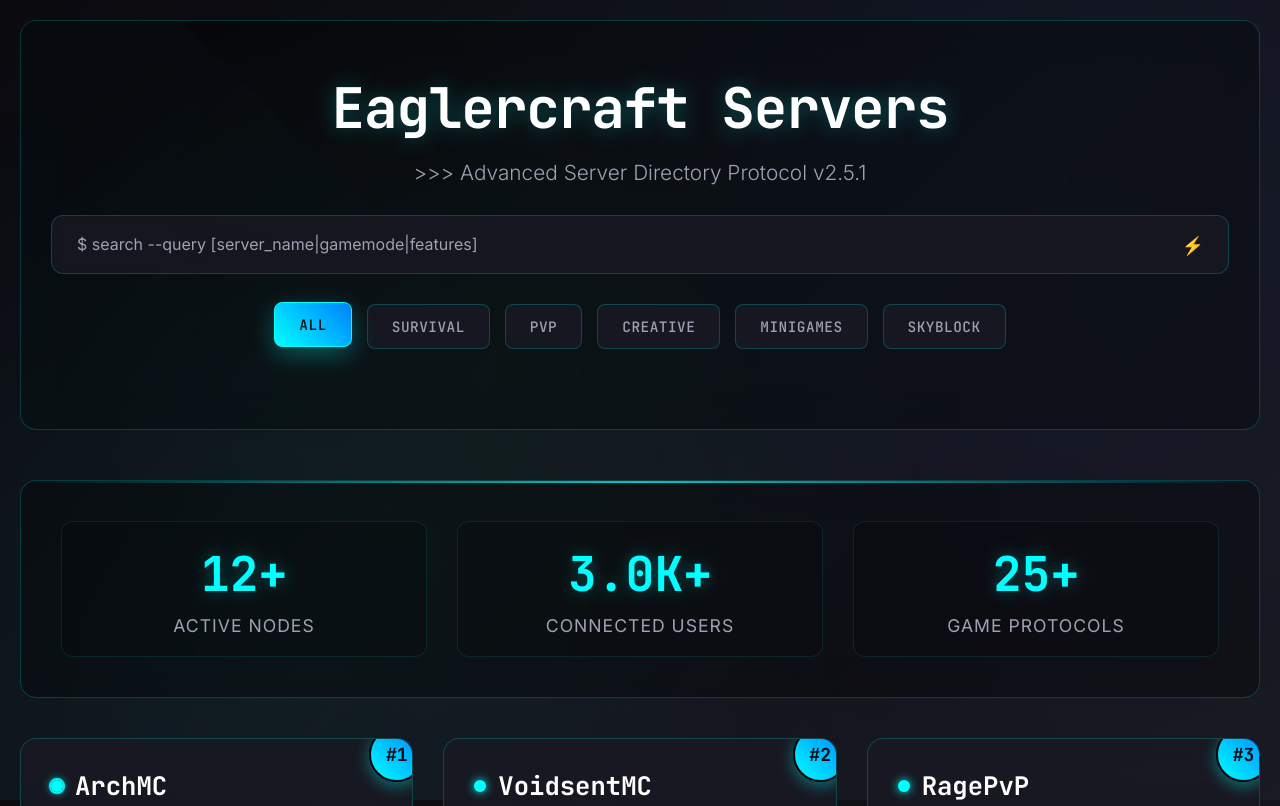
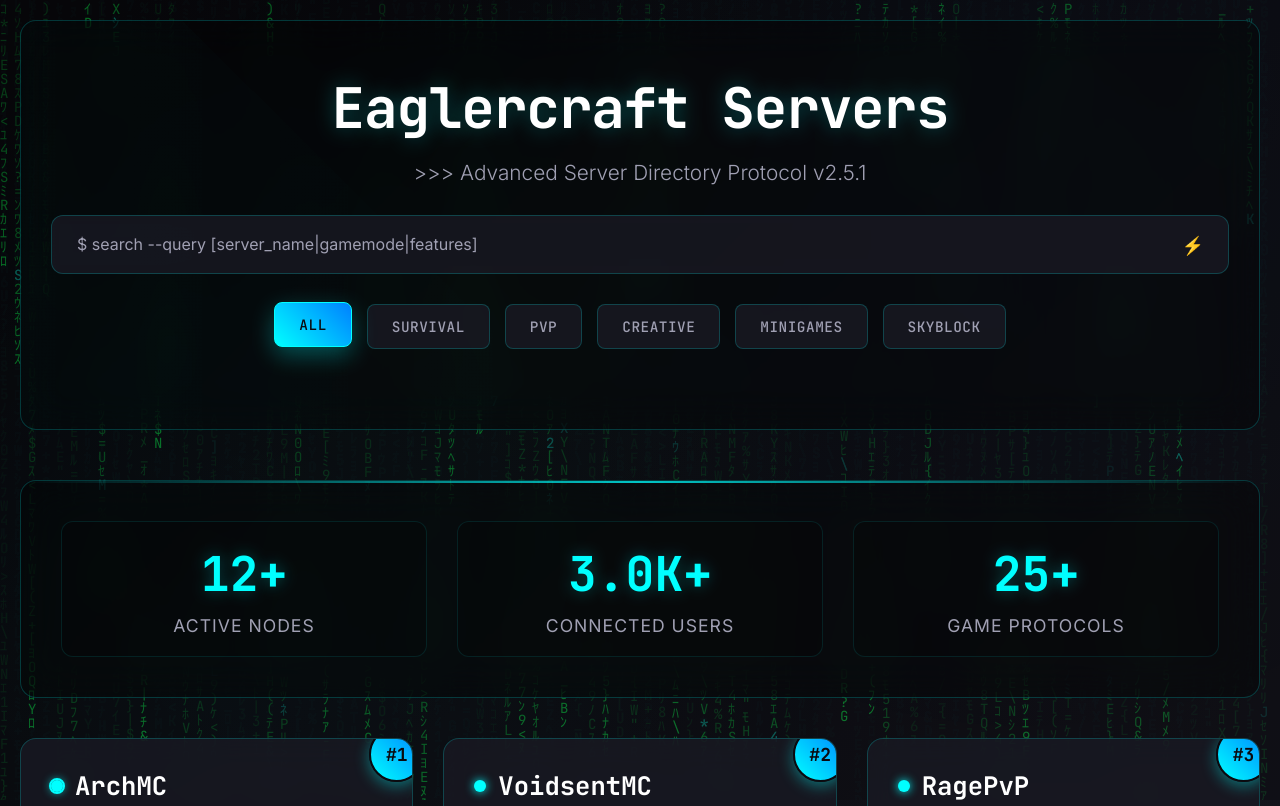
Before and after one commit to BobTheBuilderB/top-eaglercraft-servers, a plain HTML site: page index.html in a window 1280 px wide. Shown: the top 806 px of the page. Drawn offline with Linux system fonts and the light colour scheme.

Commit message:
Update index.html

```diff
--- a/index.html
+++ b/index.html
@@ -35,6 +35,17 @@
             overflow-x: hidden;
         }
 
+        #matrix-canvas {
+            position: fixed;
+            top: 0;
+            left: 0;
+            width: 100%;
+            height: 100%;
+            pointer-events: none;
+            z-index: -1;
+            opacity: 0.4;
+        }
+
         body::before {
             content: '';
             position: fixed;
@@ -43,9 +54,9 @@
             width: 100%;
             height: 100%;
             background:
-                radial-gradient(circle at 20% 80%, rgba(0, 255, 255, 0.05) 0%, transparent 50%),
-                radial-gradient(circle at 80% 20%, rgba(0, 128, 255, 0.05) 0%, transparent 50%),
-                radial-gradient(circle at 40% 40%, rgba(0, 255, 128, 0.03) 0%, transparent 50%);
+                radial-gradient(circle at 20% 80%, rgba(0, 255, 255, 0.03) 0%, transparent 50%),
+                radial-gradient(circle at 80% 20%, rgba(0, 128, 255, 0.03) 0%, transparent 50%),
+                radial-gradient(circle at 40% 40%, rgba(0, 255, 128, 0.02) 0%, transparent 50%);
             pointer-events: none;
             z-index: -1;
         }
@@ -543,6 +554,7 @@
     </style>
 </head>
 <body>
+    <canvas id="matrix-canvas"></canvas>
     <div class="container">
         <header>
             <h1>Eaglercraft Servers</h1>
@@ -754,14 +766,74 @@
         let currentFilter = 'all';
         let searchQuery = '';
 
-        // Initialize with techy loading effect
+        // Full Matrix Rain Effect
+        function initMatrixRain() {
+            const canvas = document.getElementById('matrix-canvas');
+            const ctx = canvas.getContext('2d');
+
+            canvas.width = window.innerWidth;
+            canvas.height = window.innerHeight;
+
+            const matrixChars = 'ｱｲｳｴｵｶｷｸｹｺｻｼｽｾｿﾀﾁﾂﾃﾄﾅﾆﾇﾈﾉﾊﾋﾌﾍﾎﾏﾐﾑﾒﾓﾔﾕﾖﾗﾘﾙﾚﾛﾜﾝ0123456789ABCDEFGHIJKLMNOPQRSTUVWXYZ$+-*/=%"&_(){}?[]|\\<>';
+            const fontSize = 14;
+            const columns = Math.floor(canvas.width / fontSize);
+
+            const drops = [];
+            for (let i = 0; i < columns; i++) {
+                drops[i] = Math.random() * -100;
+            }
+
+            function draw() {
+                ctx.fillStyle = 'rgba(10, 10, 15, 0.05)';
+                ctx.fillRect(0, 0, canvas.width, canvas.height);
+
+                ctx.font = fontSize + 'px JetBrains Mono, monospace';
+
+                for (let i = 0; i < drops.length; i++) {
+                    const char = matrixChars[Math.floor(Math.random() * matrixChars.length)];
+
+                    // Create gradient effect - brighter at the front of the drop
+                    const gradient = ctx.createLinearGradient(0, drops[i] * fontSize, 0, (drops[i] + 1) * fontSize);
+                    gradient.addColorStop(0, '#00ff41');
+                    gradient.addColorStop(0.1, '#00ff41');
+                    gradient.addColorStop(0.9, '#008f11');
+                    gradient.addColorStop(1, 'rgba(0, 143, 17, 0)');
+
+                    ctx.fillStyle = gradient;
+                    ctx.fillText(char, i * fontSize, drops[i] * fontSize);
+
+                    // Add cyan highlights randomly
+                    if (Math.random() > 0.98) {
+                        ctx.fillStyle = '#00ffff';
+                        ctx.fillText(char, i * fontSize, drops[i] * fontSize);
+                    }
+
+                    if (drops[i] * fontSize > canvas.height && Math.random() > 0.975) {
+                        drops[i] = 0;
+                    }
+                    drops[i]++;
+                }
+            }
+
+            setInterval(draw, 33);
+
+            // Handle window resize
+            window.addEventListener('resize', () => {
+                canvas.width = window.innerWidth;
+                canvas.height = window.innerHeight;
+            });
+        }
+
+        // Enhanced initialization
         function init() {
+            initMatrixRain();
             showLoadingEffect();
             setTimeout(() => {
                 renderServers();
                 setupEventListeners();
                 updateGlobalStats();
                 startTechyEffects();
+                addMatrixInteractions();
             }, 1000);
         }
 
@@ -1037,13 +1109,46 @@
         // Initialize when page loads
         document.addEventListener('DOMContentLoaded', init);
 
-        // Add some Matrix-style effects
-        function addMatrixEffect() {
-            const matrixChars = '01';
-            const drops = [];
+        // Add some Matrix-style effects and enhanced interactions
+        function addMatrixInteractions() {
+            // Add matrix glitch effect to server cards on hover
+            const cards = document.querySelectorAll('.server-card');
+            cards.forEach(card => {
+                card.addEventListener('mouseenter', () => {
+                    // Temporary matrix-style text scramble effect
+                    const name = card.querySelector('.server-name');
+                    if (name && !name.dataset.scrambling) {
+                        scrambleText(name);
+                    }
+                });
+            });
+        }
 
-            // This could be expanded for a full Matrix rain effect
-            // For now, we'll keep it simple with the existing animations
+        function scrambleText(element) {
+            const originalText = element.textContent;
+            const matrixChars = '010110100101';
+            let iteration = 0;
+            element.dataset.scrambling = 'true';
+
+            const interval = setInterval(() => {
+                element.textContent = originalText
+                    .split('')
+                    .map((char, index) => {
+                        if (index < iteration) {
+                            return originalText[index];
+                        }
+                        return matrixChars[Math.floor(Math.random() * matrixChars.length)];
+                    })
+                    .join('');
+
+                if (iteration >= originalText.length) {
+                    clearInterval(interval);
+                    element.textContent = originalText;
+                    delete element.dataset.scrambling;
+                }
+
+                iteration += 1/3;
+            }, 30);
         }
     </script>
 </body>
```
